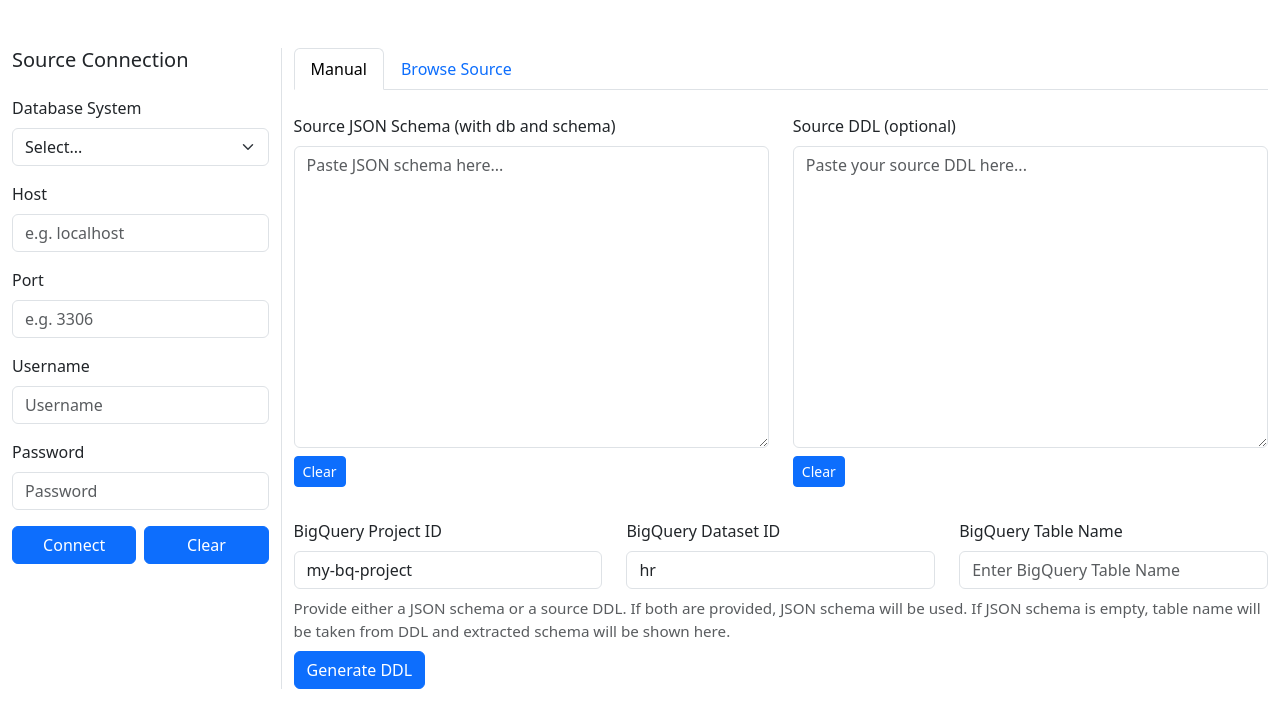
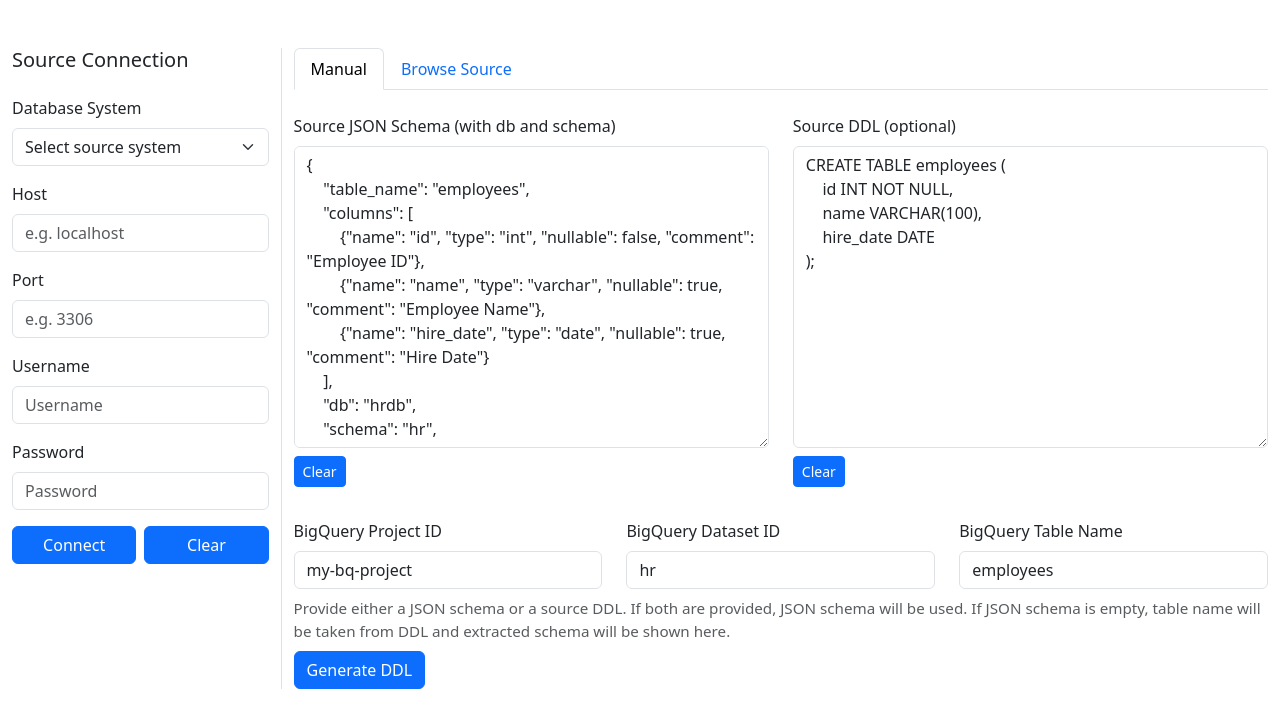
Before and after one commit to souravkatkar/bq-ddl-standardizer, a Flask app: page / in a window 1280 px wide. Shown: the top 728 px of the page. Run offline with Flask 3, Linux system fonts and the light colour scheme; some libraries are stand-ins or nearby versions.

Commit message:
UI fixes, added default json schema and source ddl to manual tab

```diff
--- a/app.py
+++ b/app.py
@@ -136,7 +136,10 @@ def home():
         postgresql_dbs=session.get('postgresql_dbs', []),
         sqlserver_connected=session.get('sqlserver_connected', False),
         sqlserver_dbs=session.get('sqlserver_dbs', []),
-        active_tab=request.args.get('active_tab', 'manual')
+        active_tab=request.args.get('active_tab', 'manual'),
+        json_schema_text=request.args.get('json_schema_text', DEFAULT_JSON_SCHEMA),
+        source_ddl_text=request.args.get('source_ddl_text', DEFAULT_SOURCE_DDL),
+        bq_table_name=request.args.get('bq_table_name', '')
     )
 
 @app.route('/generate', methods=['POST'])
--- a/templates/index.html
+++ b/templates/index.html
@@ -54,13 +54,13 @@
             <form id="sourceConnectionForm" method="post" action="/connect" class="mb-4">
                 <div class="mb-3">
                     <label for="db_system" class="form-label">Database System</label>
-                    <select class="form-select" id="db_system" name="db_system" required>
-                        <option value="">Select...</option>
+                    <select name="db_system" class="form-select">
+                        <option value="" {% if not db_system %}selected{% endif %}>Select source system</option>
                         <option value="mysql" {% if db_system == "mysql" %}selected{% endif %}>MySQL</option>
                         <option value="postgresql" {% if db_system == "postgresql" %}selected{% endif %}>PostgreSQL</option>
                         <option value="sqlserver" {% if db_system == "sqlserver" %}selected{% endif %}>SQL Server</option>
-                        <option value="oracle" {% if db_system == "oracle" %}selected{% endif %}>Oracle</option>
-                        <option value="snowflake" {% if db_system == "snowflake" %}selected{% endif %}>Snowflake</option>
+                        <option value="oracle" disabled style="color: #888;">Oracle (coming soon)</option>
+                        <option value="snowflake" disabled style="color: #888;">Snowflake (coming soon)</option>
                     </select>
                 </div>
                 <div class="mb-3">
@@ -480,21 +480,32 @@ function generateDDLFromSchema() {
 
 function updateBQTableNameFromJSON() {
     try {
-        const jsonText = document.getElementById('json_schema').value;
-        if (jsonText.trim() === "") {
-            document.getElementById('bq_table_name').value = "";
-            return;
-        }
-        const schema = JSON.parse(jsonText);
-        if (schema.table_name !== undefined) {
-            document.getElementById('bq_table_name').value = schema.table_name;
-        } else {
-            document.getElementById('bq_table_name').value = "";
+        var jsonText = document.getElementById('json_schema').value;
+        var jsonObj = JSON.parse(jsonText);
+        if (jsonObj.table_name) {
+            document.getElementById('bq_table_name').value = jsonObj.table_name;
         }
     } catch (e) {
-        document.getElementById('bq_table_name').value = "";
+        // Ignore parse errors
     }
 }
+
+function updateBQTableNameFromDDL() {
+    var ddlText = document.getElementById('source_ddl').value;
+    var match = ddlText.match(/CREATE\s+TABLE\s+[`"]?(\w+)[`"]?/i);
+    if (match && match[1]) {
+        document.getElementById('bq_table_name').value = match[1];
+    }
+}
+
+// Optionally, call both on input
+document.addEventListener('DOMContentLoaded', function() {
+    document.getElementById('json_schema').addEventListener('input', updateBQTableNameFromJSON);
+    document.getElementById('source_ddl').addEventListener('input', updateBQTableNameFromDDL);
+    // Initial population
+    updateBQTableNameFromJSON();
+    updateBQTableNameFromDDL();
+});
 
 function clearTextarea(id) {
     document.getElementById(id).value = "";
```
